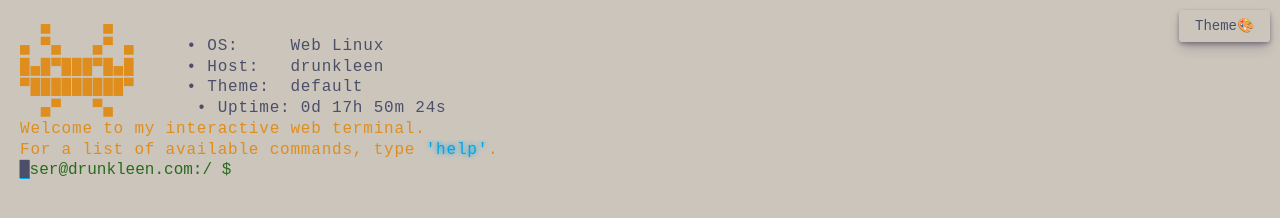
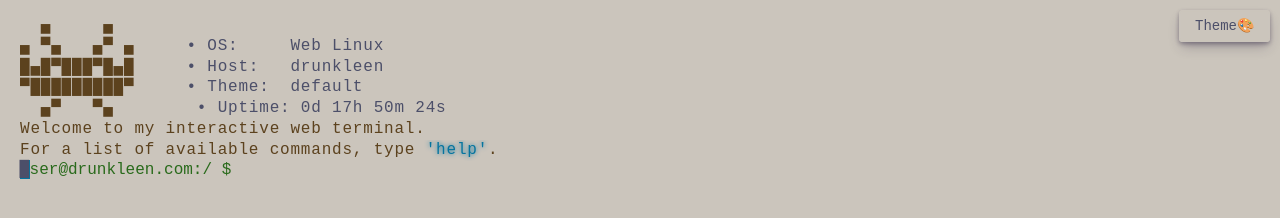
Before and after one commit to drunkleen/terminal-site, a plain HTML site: page index.html in a window 1280 px wide. Both pictures are taken after a click on the button "Theme🎨". Shown: the top 218 px of the page. Drawn offline with Linux system fonts and the light colour scheme.

Commit message:
light theme color changed

```diff
--- a/css/style.css
+++ b/css/style.css
@@ -16,15 +16,15 @@
 [data-theme="light"] {
   --bg-color: #cbc5bc;
   --text-color: #4c4f69;
-  --accent-color: #04a5e5;
-  --highlight-color: #296a1b;
+  --accent-color: #05749f;
+  --highlight-color: #143f0c;
   --selection-bg: var(--highlight-color);
-  --selection-text: #04a5e5;
-  --error-color: #d20f39;
-  --link-color: #e64553;
+  --selection-text: #05749f;
+  --error-color: #910b28;
+  --link-color: #a5313b;
   --prefix-color: #296a1b;
-  --index-color: #fe640b;
-  --index-color2: #df8e1d;
+  --index-color: #923906;
+  --index-color2: #5c421e;
   --terminal-font: cursor, monospace;
 }
 
--- a/js/main.js
+++ b/js/main.js
@@ -74,6 +74,7 @@ function enterKey(e) {
     } else {
       addLine(`user@drunkleen.com:${currentDir} $ ${input}`, "no-animation", 0);
     }
+    typeIt(textarea);
   }
 
 
```
